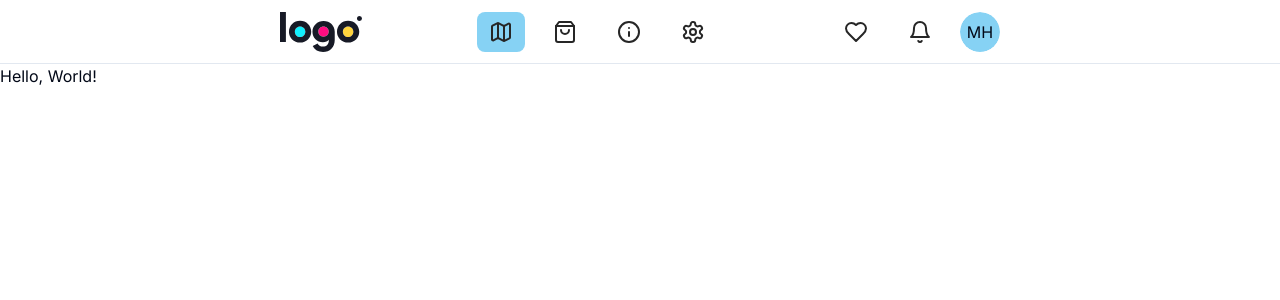
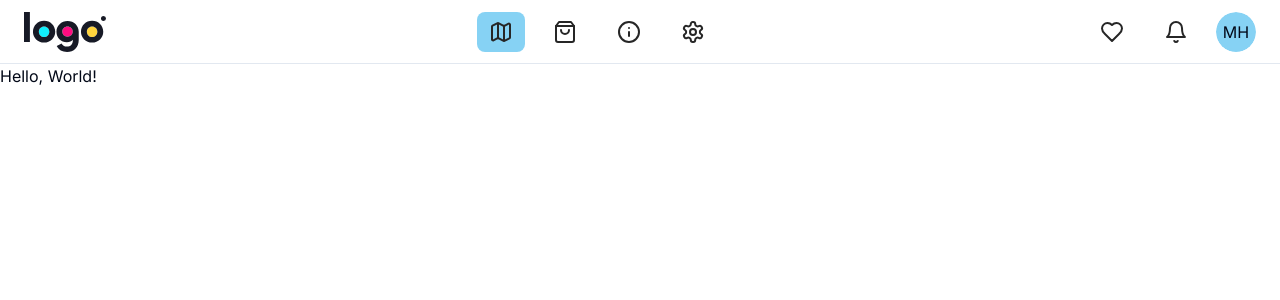
Before and after one commit to Michael-Hutchinson/tailwind-workshop, a Next.js app: page / in a window 1280 px wide. Shown: the top 300 px of the page. Built offline with nearby package versions, Linux system fonts and the light colour scheme.

Commit message:
feat: Update max-width in Header component

```diff
--- a/components/Header/Header.tsx
+++ b/components/Header/Header.tsx
@@ -5,7 +5,7 @@ import Navigation from './Navigation/Navigation';
 const Header = () => {
   return (
     <header className='h-16 border-b'>
-      <nav className='flex justify-between max-w-screen-md mx-auto h-full items-center px-6'>
+      <nav className='flex justify-between max-w-screen-xl mx-auto h-full items-center px-6'>
         <Logo />
         <Navigation />
         <Actions />
```
